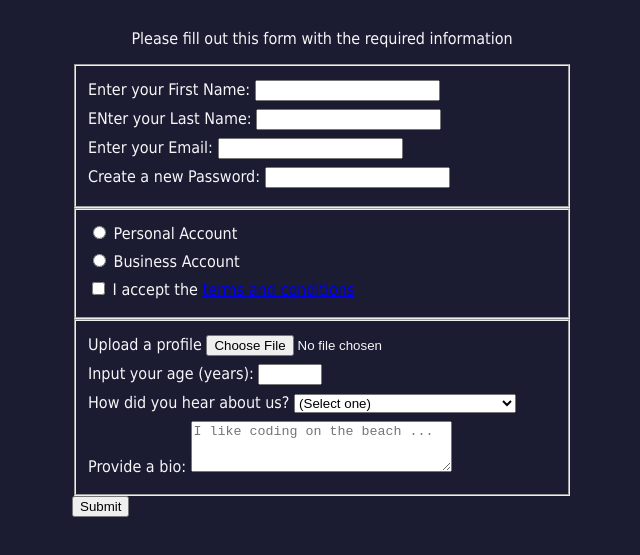
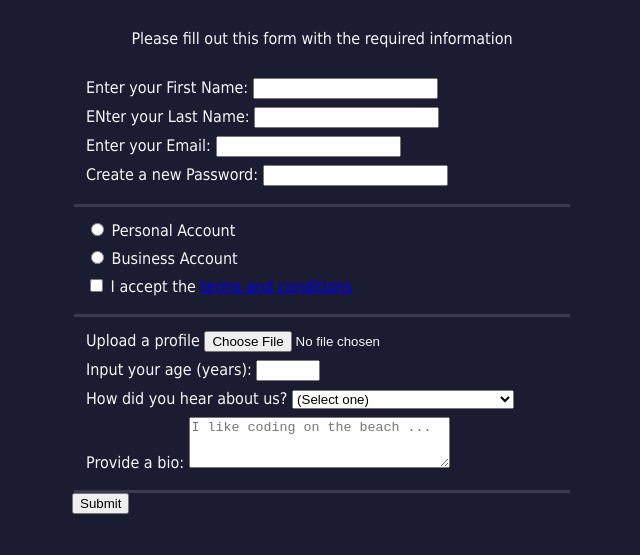
Before and after one commit to f-ssemwanga/HTML-and-CSS, a plain HTML site: page registrationForm.html in a window 1280 px wide. Shown: the part 73-628 px from the top of the page, without its empty margins (318-958 px from the left). Drawn offline with Linux system fonts and the light colour scheme.

Commit message:
edited field set styling and add separation using bottom border

```diff
--- a/registration.css
+++ b/registration.css
@@ -21,3 +21,8 @@ form{
     min-width: 300px;
     width: 60vw;
 }
+fieldset{
+    border: none;
+    padding:2ren 0;
+    border-bottom: 3px solid #3b3b4f;
+}
```
